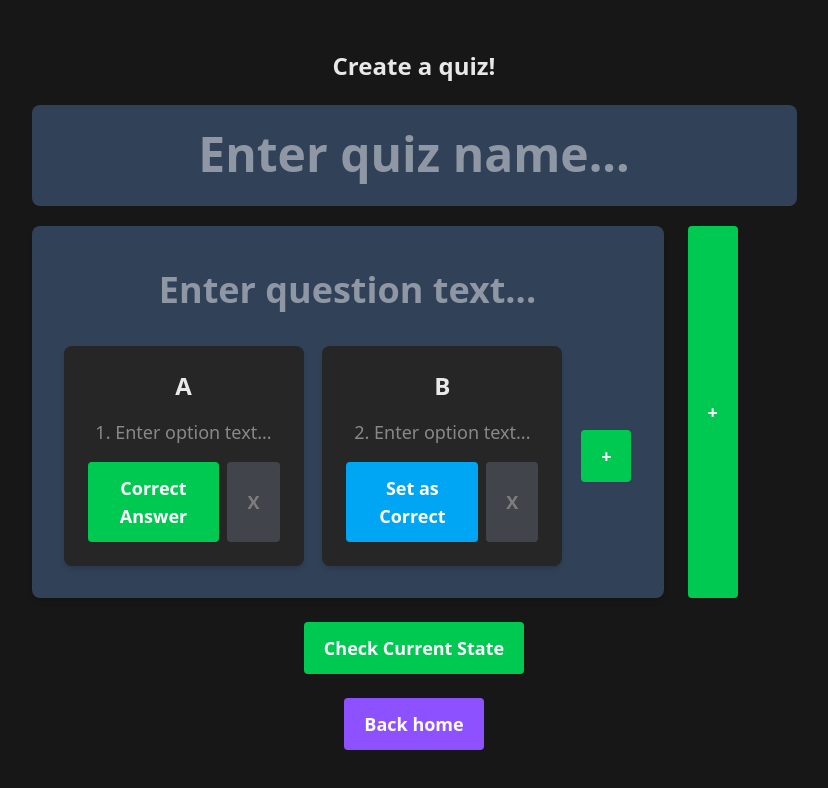
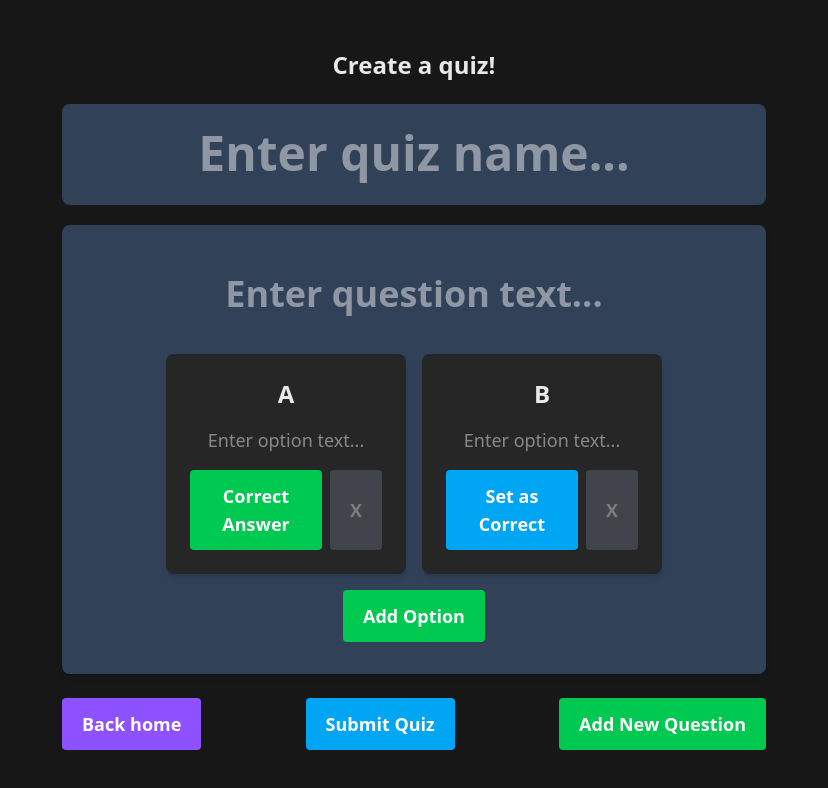
Before and after one commit to BasPagie/huddle-quiz-app, a React (Vite) app: page /create-quiz in a window 1280 px wide. Shown: the top 788 px of the page, without its empty margins (226-1054 px from the left). Built offline with nearby package versions, Linux system fonts and the light colour scheme.

Commit message:
Enhance quiz creation functionality: update Button component styles, refactor QuestionEditor for option management, and implement loading spinner in CreateQuiz page.

```diff
--- a/src/components/Button.tsx
+++ b/src/components/Button.tsx
@@ -10,7 +10,7 @@ const variantStyles = {
   primary: "enabled:bg-violet-500 enabled:hover:bg-violet-600",
   secondary: "enabled:bg-sky-500 enabled:hover:bg-sky-600",
   success: "enabled:bg-green-500 enabled:hover:bg-green-600",
-  danger: "enabled:bg-red-500 enabled:hover:bg-red-600",
+  danger: "enabled:bg-red-700 enabled:hover:bg-red-600",
 } as const;
 
 const Button = ({
--- /dev/null
+++ b/src/components/Spinner.tsx
@@ -0,0 +1,38 @@
+const Spinner = ({ size = "10" }: { size?: string }) => {
+  // Map size values to complete Tailwind classes
+  const sizeClasses: Record<string, string> = {
+    "4": "size-4",
+    "6": "size-6",
+    "8": "size-8",
+    "10": "size-10",
+    "12": "size-12",
+    "16": "size-16",
+    "20": "size-20",
+  };
+
+  const sizeClass = sizeClasses[size] || "size-10";
+
+  return (
+    <div role="status">
+      <svg
+        aria-hidden="true"
+        className={`text-neutral-tertiary animate-spin fill-blue-600 ${sizeClass}`}
+        viewBox="0 0 100 100"
+        fill="none"
+        xmlns="http://www.w3.org/2000/svg"
+      >
+        <path
+          d="M100 50.5908C100 78.2051 77.6142 100.591 50 100.591C22.3858 100.591 0 78.2051 0 50.5908C0 22.9766 22.3858 0.59082 50 0.59082C77.6142 0.59082 100 22.9766 100 50.5908ZM9.08144 50.5908C9.08144 73.1895 27.4013 91.5094 50 91.5094C72.5987 91.5094 90.9186 73.1895 90.9186 50.5908C90.9186 27.9921 72.5987 9.67226 50 9.67226C27.4013 9.67226 9.08144 27.9921 9.08144 50.5908Z"
+          fill="currentColor"
+        />
+        <path
+          d="M93.9676 39.0409C96.393 38.4038 97.8624 35.9116 97.0079 33.5539C95.2932 28.8227 92.871 24.3692 89.8167 20.348C85.8452 15.1192 80.8826 10.7238 75.2124 7.41289C69.5422 4.10194 63.2754 1.94025 56.7698 1.05124C51.7666 0.367541 46.6976 0.446843 41.7345 1.27873C39.2613 1.69328 37.813 4.19778 38.4501 6.62326C39.0873 9.04874 41.5694 10.4717 44.0505 10.1071C47.8511 9.54855 51.7191 9.52689 55.5402 10.0491C60.8642 10.7766 65.9928 12.5457 70.6331 15.2552C75.2735 17.9648 79.3347 21.5619 82.5849 25.841C84.9175 28.9121 86.7997 32.2913 88.1811 35.8758C89.083 38.2158 91.5421 39.6781 93.9676 39.0409Z"
+          fill="currentFill"
+        />
+      </svg>
+      <span className="sr-only">Loading...</span>
+    </div>
+  );
+};
+
+export default Spinner;
--- a/src/components/quizEditor/QuestionEditor.tsx
+++ b/src/components/quizEditor/QuestionEditor.tsx
@@ -27,7 +27,7 @@ interface QuestionEditorProps {
       correctOptionIndex: number;
     }
   ) => void;
-  onOptionButtonClick: () => void;
+  onRemove: (questionIndex: number) => void;
 }
 
 const QuestionEditor = ({
@@ -35,18 +35,15 @@ const QuestionEditor = ({
   question,
   initialQuiz,
   onUpdate,
-  onOptionButtonClick,
+  onRemove,
 }: QuestionEditorProps) => {
   const CHAR_CODE_A = 65;
-  const buttonStyling = "bg-neutral-800 text-white/90";
-  const width = "w-60";
+  const defaultOptionText = "Enter option text...";
 
-  const handleQuestionTitleChange = (
-    e: React.ChangeEvent<HTMLInputElement>
-  ) => {
+  const handleQuestionTextChange = (e: React.ChangeEvent<HTMLInputElement>) => {
     const updatedQuestion = { ...question, text: e.target.value };
     onUpdate(questionIndex, updatedQuestion);
-    console.log("Question Title changed to:", e.target.value);
+    console.log("Question Text changed to:", e.target.value);
   };
 
   const handleOptionChange = (
@@ -62,12 +59,49 @@ const QuestionEditor = ({
     onUpdate(questionIndex, updatedQuestion);
   };
 
+  const setCorrectAnswer = (optionIndex: number) => {
+    const updatedQuestion = {
+      ...question,
+      correctOptionIndex: optionIndex,
+    };
+    onUpdate(questionIndex, updatedQuestion);
+  };
+
+  const handleAddOption = () => {
+    const newOption = "Add option text...";
+    const updatedQuestion = {
+      ...question,
+      options: [...question.options, newOption],
+    };
+    onUpdate(questionIndex, updatedQuestion);
+  };
+
+  const handleRemoveOption = (optionIndex: number) => {
+    if (question.options.length <= 2) return; // Ensure at least 2 options remain
+    const updatedQuestion = {
+      ...question,
+      options: question.options.filter((_, i) => i !== optionIndex),
+    };
+    onUpdate(questionIndex, updatedQuestion);
+  };
+
   return (
-    <div className="flex flex-row gap-6 text-center w-full max-w-4xl mb-6">
+    <>
       <div
         key={`questionContainer${questionIndex}`}
-        className="bg-slate-700 p-8 rounded-lg shadow-md flex flex-col gap-6 items-center max-w-fit"
+        className="relative bg-slate-700 p-8 rounded-lg shadow-md flex flex-col gap-6 items-center flex-wrap w-full"
       >
+        <div className="absolute top-0 right-0 p-4">
+          {questionIndex !== 0 && (
+            <Button
+              copy="X"
+              variant="danger"
+              onClick={() => {
+                onRemove(questionIndex);
+              }}
+            />
+          )}
+        </div>
         <input
           key={questionIndex}
           type="text"
@@ -75,14 +109,15 @@ const QuestionEditor = ({
           name={`quiz${initialQuiz.id}Question${questionIndex}`}
           required
           maxLength={100}
-          className="text-4xl font-bold  text-center p-3 rounded-lg w-full"
+          className="text-4xl font-bold  text-center p-3 rounded-lg leading-none w-full"
           placeholder={initialQuiz.questions[0].text}
-          onChange={(e) => handleQuestionTitleChange(e)}
+          onChange={(e) => handleQuestionTextChange(e)}
         />
-        <div className="flex justify-between gap-4 flex-wrap items-center w-full">
+        <div className="flex flex-wrap justify-center items-center gap-4">
           {question.options.map((option, optionIndex) => (
             <div
-              className={`option ${buttonStyling} p-6 rounded-lg shadow-md ${width} gap-4 flex flex-col items-center justify-between`}
+              key={`optionContainer${optionIndex}`}
+              className={`option bg-neutral-800 text-white/90 p-6 rounded-lg shadow-md w-60 gap-4 flex flex-col items-center justify-between`}
             >
               <h2 className="text-2xl font-semibold">
                 {String.fromCharCode(CHAR_CODE_A + optionIndex)}
@@ -93,7 +128,7 @@ const QuestionEditor = ({
                 id={`quiz${initialQuiz.id}Question${questionIndex}Option${optionIndex}`}
                 name={`quiz${initialQuiz.id}Question${questionIndex}Option${optionIndex}`}
                 className="text-lg font-normal text-center"
-                placeholder={initialQuiz.questions[0].options[optionIndex]}
+                placeholder={defaultOptionText}
                 required={true}
                 onChange={(e) => handleOptionChange(optionIndex, e)}
               />
@@ -110,38 +145,28 @@ const QuestionEditor = ({
                       ? "success"
                       : "secondary"
                   }
-                  onClick={onOptionButtonClick}
+                  onClick={() => setCorrectAnswer(optionIndex)}
                 />
                 <Button
-                  copy={"X"}
-                  variant="secondary"
-                  disabled={true}
-                  onClick={onOptionButtonClick}
+                  copy="X"
+                  variant="danger"
+                  disabled={question.options.length <= 2 || optionIndex < 2}
+                  onClick={() => handleRemoveOption(optionIndex)}
                 />
               </div>
             </div>
           ))}
-          <Button
-            copy="+"
-            variant="success"
-            onClick={() => console.log("Add option clicked")}
-          />
+          {question.options.length < 4 && (
+            <Button
+              copy="Add Option"
+              variant="success"
+              onClick={handleAddOption}
+            />
+          )}
         </div>
       </div>
-      <Button
-        copy="+"
-        variant="success"
-        onClick={() => console.log("Add question clicked")}
-      />
-    </div>
+    </>
   );
 };
 
-// function handleSubmit(event: React.FormEvent<HTMLFormElement>) {
-//   event.preventDefault();
-//   // const formEl = event.currentTarget;
-//   // const formData = new FormData(formEl);
-//   // const email = formData.get("email");
-// }
-
 export default QuestionEditor;
--- a/src/pages/CreateQuiz.tsx
+++ b/src/pages/CreateQuiz.tsx
@@ -1,9 +1,12 @@
 import { useState } from "react";
-import { Link } from "react-router-dom";
+import { Link, useNavigate } from "react-router-dom";
+import sampleQuizzes from "../data/sampleQuiz.ts";
 import Button from "../components/Button";
+import Spinner from "../components/Spinner";
 import QuestionEditor from "../components/quizEditor/QuestionEditor";
 
 const CreateQuiz = () => {
+  const navigate = useNavigate();
   const initialQuiz = {
     id: 0,
     title: "Enter quiz name...",
@@ -11,7 +14,7 @@ const CreateQuiz = () => {
       {
         id: 0,
         text: "Enter question text...",
-        options: ["1. Enter option text...", "2. Enter option text..."],
+        options: ["Enter option text...", "Enter option text..."],
         correctOptionIndex: 0,
       },
     ],
@@ -19,6 +22,8 @@ const CreateQuiz = () => {
 
   const [title, setTitle] = useState(initialQuiz.title);
   const [questions, setQuestions] = useState(initialQuiz.questions);
+  const [isLoading, setIsLoading] = useState(false);
+  const [isDone, setIsDone] = useState(false);
 
   const handleQuestionUpdate = (
     questionIndex: number,
@@ -29,9 +34,51 @@ const CreateQuiz = () => {
     );
   };
 
+  const addQuestion = () => {
+    const newId =
+      questions.length > 0 ? Math.max(...questions.map((q) => q.id)) + 1 : 0;
+    const newQuestion = {
+      id: newId,
+      text: "Enter question text...",
+      options: ["Enter option text...", "Enter option text..."],
+      correctOptionIndex: 0,
+    };
+    setQuestions([...questions, newQuestion]);
+  };
+
+  const removeQuestion = (optionIndex: number) => {
+    const updatedQuestion = questions.filter((_, i) => i !== optionIndex);
+    setQuestions(updatedQuestion);
+  };
+
+  const saveQuizLocally = () => {
+    setIsLoading(true);
+    setIsDone(false);
+    const newQuiz = {
+      id: sampleQuizzes.length,
+      title: title,
+      userName: "General",
+      questions: questions,
+    };
+    const convertedQuiz = JSON.stringify(newQuiz);
+    localStorage.setItem(`newQuiz${sampleQuizzes.length}`, convertedQuiz);
+
+    // Show loading spinner first
+    setTimeout(() => {
+      if (localStorage.getItem(`newQuiz${sampleQuizzes.length}`) !== null) {
+        setIsDone(true);
+        // Keep the success message visible for users to read
+        setTimeout(() => {
+          setIsLoading(false);
+          navigate("/");
+        }, 1500);
+      }
+    }, 1000);
+  };
+
   return (
     <div className="min-h-screen flex items-center justify-center bg-neutral-900 text-white/90">
-      <div className="max-w-screen-xl mx-auto p-8 text-center flex flex-col gap-6 items-center">
+      <div className="max-w-[60%] mx-auto p-8 text-center flex flex-col gap-6 items-center">
         <h1 className="text-2xl font-bold leading-tight">Create a quiz!</h1>
         <form
           onSubmit={() => {}}
@@ -51,7 +98,7 @@ const CreateQuiz = () => {
               console.log("Quiz title changed to:", title);
             }}
           />
-
+          <div className="flex flex-row flex-wrap gap-6 text-center justify-center w-full mb-6">
             {questions.map((question, index) => (
               <QuestionEditor
                 key={index}
@@ -59,36 +106,38 @@ const CreateQuiz = () => {
                 questionIndex={index}
                 question={question}
                 onUpdate={handleQuestionUpdate}
-              onOptionButtonClick={() => {}}
+                onRemove={removeQuestion}
               />
             ))}
-
-          <div className="px-5 gap-4 flex justify-center items-center">
+          </div>
+          <div className="gap-4 flex justify-between items-center w-full">
+            <Link to="/">
+              <Button copy="Back home" variant="primary" />
+            </Link>
             <Button
-              copy="Check Current State"
+              copy="Submit Quiz"
+              variant="secondary"
+              onClick={saveQuizLocally}
+            />
+            <Button
+              copy="Add New Question"
               variant="success"
-              disabled={false}
-              onClick={() => (
-                console.log("Quiz Saved! CURRENT STATE:"),
-                console.log("----------------------"),
-                console.log("Current Quiz Title:", title),
-                questions.map(
-                  (q, i) => (
-                    console.log(`Question ${i + 1} Title:`, q.text),
-                    console.log(`Question ${i + 1} Options:`, q.options)
-                  )
-                )
-              )}
+              onClick={addQuestion}
             />
           </div>
         </form>
-
-        <div className="px-3 gap-4 flex justify-center">
-          <Link to="/">
-            <Button copy="Back home" variant="primary" />
-          </Link>
       </div>
+      {isLoading && (
+        <div className="fixed flex justify-center items-center top-0 bg-neutral-900/[0.8] w-full h-full">
+          {isDone ? (
+            <div className="text-2xl font-bold text-green-200">
+              Quiz saved successfully!
             </div>
+          ) : (
+            <Spinner size="16" />
+          )}
+        </div>
+      )}
     </div>
   );
 };
```
Lines whose indentation alone changed are shown as unchanged.
